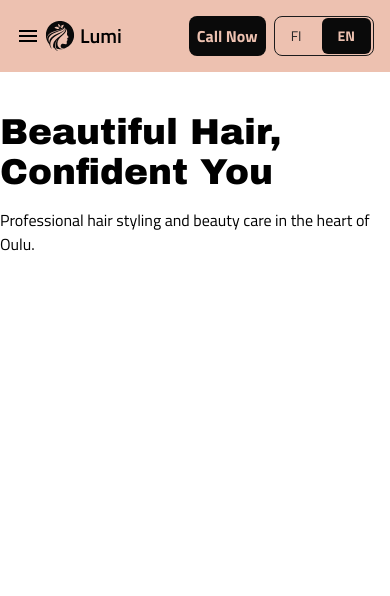
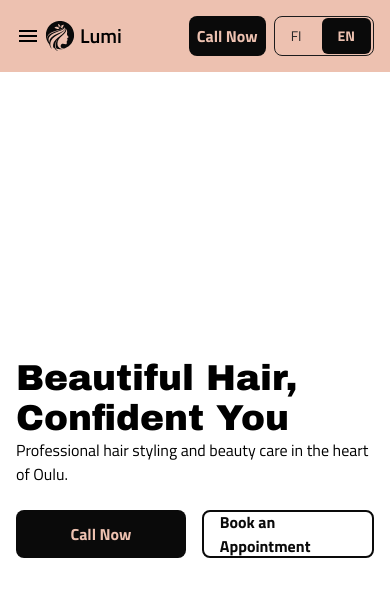
Before and after one commit to VictorKevz/lumi-salon, a Next.js app: page /en in a window 390 px wide. Shown: the top 596 px of the page. Built offline with nearby package versions, Linux system fonts and the light colour scheme.

Commit message:
Implement CTALink. Add phone number formatter. Add animations.

```diff
--- /dev/null
+++ b/app/components/CTALink.tsx
@@ -0,0 +1,34 @@
+"use client";
+
+import Link from "next/link";
+import { ComponentPropsWithoutRef } from "react";
+
+type CTAVariant = "fill" | "outline";
+
+interface CTALinkProps extends ComponentPropsWithoutRef<typeof Link> {
+  variant?: CTAVariant;
+  children: React.ReactNode;
+}
+
+export function CTALink({
+  variant = "fill",
+  className = "",
+  children,
+  ...props
+}: CTALinkProps) {
+  const baseStyles = "center h-12 px-4 w-full rounded-lg transition-colors";
+  const variantStyles = {
+    fill: "bg-[var(--neutral-6)] text-[var(--primary-3)] hover:bg-[var(--neutral-5)]",
+    outline:
+      "border-2 border-[var(--neutral-6)] text-[var(--neutral-6)] hover:bg-[var(--neutral-6)] hover:text-[var(--primary-3)]",
+  };
+
+  return (
+    <Link
+      className={`font-bold ${baseStyles} ${variantStyles[variant]} ${className}`}
+      {...props}
+    >
+      {children}
+    </Link>
+  );
+}
--- a/app/sections/Hero/Hero.tsx
+++ b/app/sections/Hero/Hero.tsx
@@ -1,6 +1,10 @@
 "use client";
+import { FadeInVariants } from "@/app/variants";
 import { motion } from "framer-motion";
+import Link from "next/link";
 import React from "react";
+import { CTALink } from "@/app/components/CTALink";
+import { formatPhoneNumber } from "@/lib/format";
 
 type Messages = Record<string, string>;
 
@@ -11,32 +15,49 @@ export const Hero = ({
   isClient: boolean;
   messages: Messages;
 }) => {
+  if (!isClient) {
     return (
-    <section id="home" className="flex gap-4 items-center flex-col py-10">
-      {isClient ? (
-        <>
+      <section id="home">
+        <header>
+          <h1>{messages["hero.title"]}</h1>
+          <p>{messages["hero.subtitle"]}</p>
+        </header>
+      </section>
+    );
+  }
+  return (
+    <section
+      id="home"
+      className="center flex-col! w-full min-h-[calc(100dvh-4.5rem)] lg:min-h-[calc(100dvh-7.2rem)] relative py-10 px-4"
+    >
+      <header className="w-full center flex-col!">
         <motion.h1
           className="text-4xl"
-            initial={{ opacity: 0, y: -10 }}
-            animate={{ opacity: 1, y: 0 }}
-            transition={{ duration: 0.6 }}
+          variants={FadeInVariants(-10, 0)}
+          initial="hidden"
+          animate="visible"
         >
           {messages["hero.title"]}
         </motion.h1>
         <motion.p
-            initial={{ opacity: 0 }}
-            animate={{ opacity: 1 }}
-            transition={{ delay: 0.2, duration: 0.6 }}
+          variants={FadeInVariants(10, 0.2)}
+          initial="hidden"
+          animate="visible"
         >
           {messages["hero.subtitle"]}
         </motion.p>
-        </>
-      ) : (
-        <>
-          <h1 className="text-4xl">{messages["hero.title"]}</h1>
-          <p>{messages["hero.subtitle"]}</p>
-        </>
-      )}
+      </header>
+      <div className="w-full max-w-md center gap-4 mt-6">
+        <CTALink
+          href={`tel:${formatPhoneNumber(messages["phone"])}`}
+          variant="fill"
+        >
+          {messages["header.cta.call"]}
+        </CTALink>
+        <CTALink href="#contact" variant="outline">
+          {messages["contact.title"]}
+        </CTALink>
+      </div>
     </section>
   );
 };
--- a/app/variants.ts
+++ b/app/variants.ts
@@ -28,16 +28,22 @@ export const SlideInVariants = (
   },
 });
 
-// export const FadeInVariants = (): Variants => ({
-//   hidden: {
-//     opacity: 0,
-//   },
-//   visible: {
-//     opacity: 1,
-//     transition: {
-//       duration: 0.5,
-//       type: "tween",
-//       ease: "easeIn",
-//     },
-//   },
-// });
+export const FadeInVariants = (
+  yOffset: number = 0,
+  delay: number = 0
+): Variants => ({
+  hidden: {
+    opacity: 0,
+    y: yOffset,
+  },
+  visible: {
+    opacity: 1,
+    y: 0,
+    transition: {
+      duration: 0.5,
+      type: "tween",
+      ease: "easeIn",
+      delay,
+    },
+  },
+});
--- /dev/null
+++ b/lib/format.ts
@@ -0,0 +1,3 @@
+export const formatPhoneNumber = (phone: string = "") => {
+  return phone.replace(/\s/g, "");
+};
```
Lines whose indentation alone changed are shown as unchanged.
